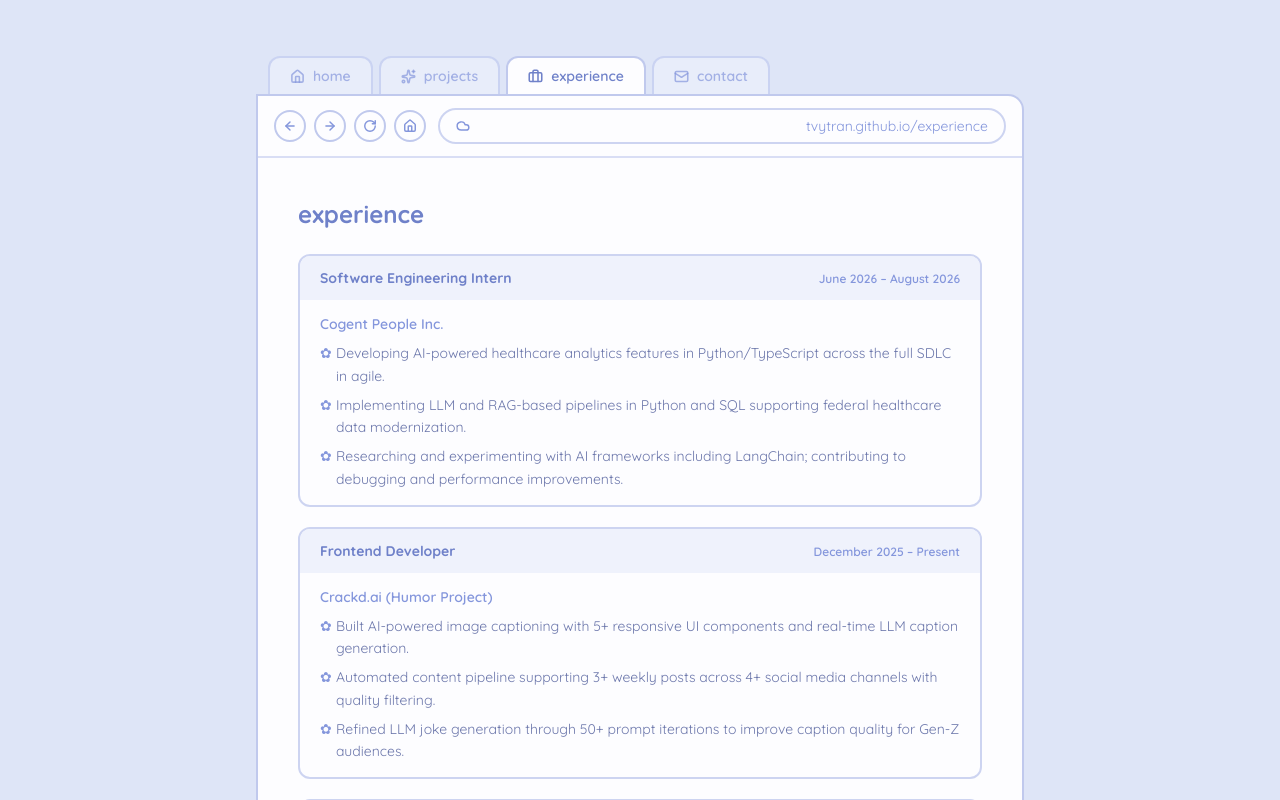
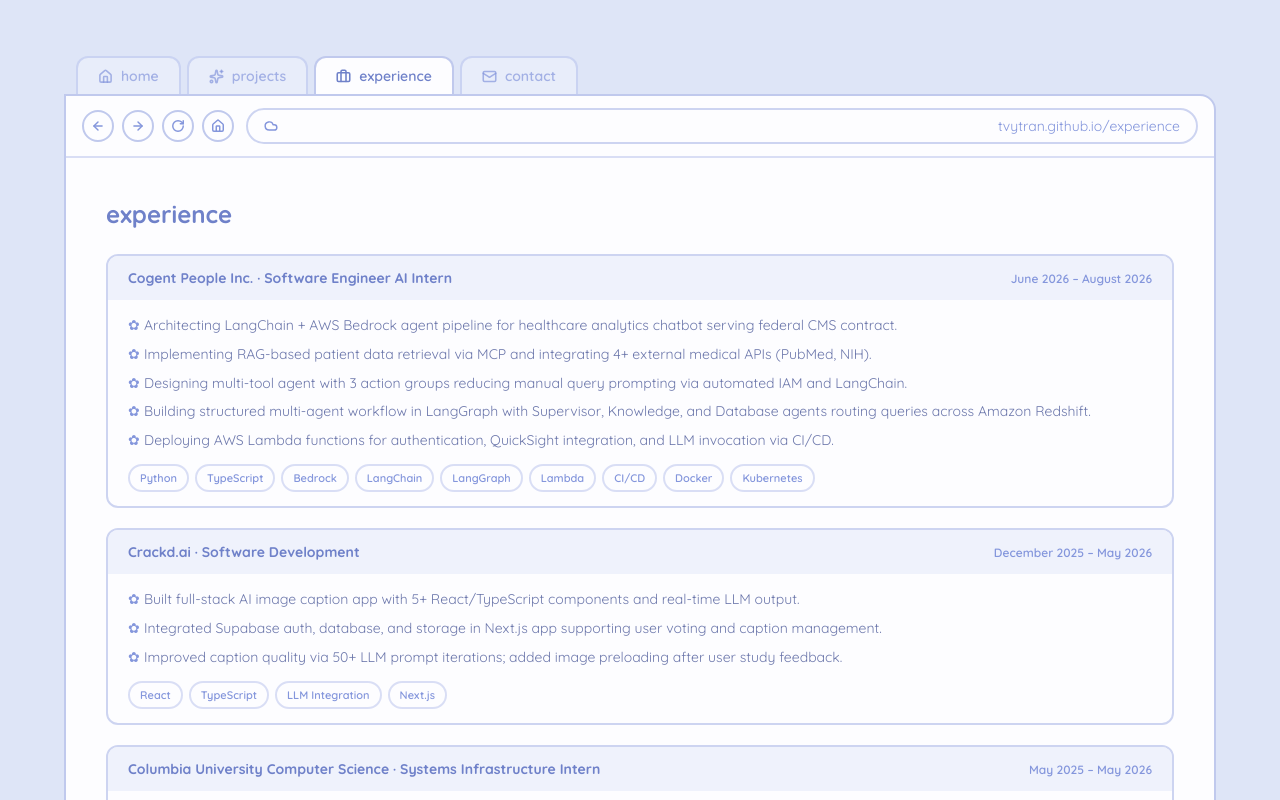
Before and after one commit to tvytran/tvytran.github.io, a React (Vite) app: page / in a window 1280 px wide. Both pictures are taken after a click on the button "experience". Shown: the top 800 px of the page. Built offline with nearby package versions, Linux system fonts and the light colour scheme.

Commit message:
Widen window, update experience section from resume, show email in contact tab

```diff
--- a/src/App.jsx
+++ b/src/App.jsx
@@ -55,7 +55,7 @@ export default function App() {
 
   return (
     <div className="min-h-screen bg-page font-round flex flex-col items-center px-4 py-8 md:py-14">
-      <div className="w-full max-w-3xl">
+      <div className="w-full max-w-6xl">
         {/* folder tabs */}
         <div className="flex gap-1.5 px-3 overflow-x-auto">
           {tabs.map(({ id, label, Icon }) => (
@@ -89,7 +89,7 @@ export default function App() {
           </div>
 
           {/* content */}
-          <div className="p-6 md:p-10">
+          <div className="p-6 md:p-10 min-h-[65vh]">
             <ActivePanel goTo={goTo} />
           </div>
         </div>
--- a/src/components/tabs/ContactTab.jsx
+++ b/src/components/tabs/ContactTab.jsx
@@ -7,9 +7,10 @@ export default function ContactTab() {
   return (
     <div className="max-w-md mx-auto text-center py-6">
       <h1 className="text-peri-deep font-bold text-2xl mb-3">say hi (˶ᵔ ᗜ ᵔ˶)</h1>
-      <p className="text-peri-text mb-8">
+      <p className="text-peri-text mb-2">
         feel free to reach out — always happy to connect!
       </p>
+      <p className="text-peri-deep font-bold text-sm mb-8">tvytran2@gmail.com</p>
 
       <div className="border-2 border-peri/50 rounded-xl overflow-hidden text-left">
         {socials.map(({ label, href }, i) => {
--- a/src/components/tabs/ExperienceTab.jsx
+++ b/src/components/tabs/ExperienceTab.jsx
@@ -6,14 +6,15 @@ export default function ExperienceTab() {
       <h1 className="text-peri-deep font-bold text-2xl mb-6">experience</h1>
 
       <div className="space-y-5">
-        {experiences.map(({ role, company, period, bullets }) => (
+        {experiences.map(({ role, company, period, stack, bullets }) => (
           <div key={role + company} className="border-2 border-peri/40 rounded-xl overflow-hidden">
             <div className="bg-peri-pale px-4 md:px-5 py-3 flex flex-col sm:flex-row sm:items-baseline sm:justify-between gap-0.5">
-              <span className="font-bold text-peri-deep text-sm">{role}</span>
+              <span className="font-bold text-peri-deep text-sm">
+                {company} · {role}
+              </span>
               <span className="text-xs text-peri font-semibold">{period}</span>
             </div>
             <div className="px-4 md:px-5 py-3.5">
-              <p className="text-sm font-semibold text-peri mb-2">{company}</p>
               <ul className="space-y-1.5">
                 {bullets.map((b) => (
                   <li key={b} className="text-sm text-peri-text leading-relaxed pl-4 relative">
@@ -22,6 +23,18 @@ export default function ExperienceTab() {
                   </li>
                 ))}
               </ul>
+              {stack?.length > 0 && (
+                <div className="flex flex-wrap gap-1.5 mt-3">
+                  {stack.map((s) => (
+                    <span
+                      key={s}
+                      className="text-[11px] font-semibold px-2.5 py-1 rounded-full border-2 border-peri/30 text-peri"
+                    >
+                      {s}
+                    </span>
+                  ))}
+                </div>
+              )}
             </div>
           </div>
         ))}
--- a/src/data.js
+++ b/src/data.js
@@ -54,53 +54,68 @@ export const projects = [
 
 export const experiences = [
   {
-    role: 'Software Engineering Intern',
+    role: 'Software Engineer AI Intern',
     company: 'Cogent People Inc.',
     period: 'June 2026 – August 2026',
+    stack: ['Python', 'TypeScript', 'Bedrock', 'LangChain', 'LangGraph', 'Lambda', 'CI/CD', 'Docker', 'Kubernetes'],
     bullets: [
-      'Developing AI-powered healthcare analytics features in Python/TypeScript across the full SDLC in agile.',
-      'Implementing LLM and RAG-based pipelines in Python and SQL supporting federal healthcare data modernization.',
-      'Researching and experimenting with AI frameworks including LangChain; contributing to debugging and performance improvements.',
+      'Architecting LangChain + AWS Bedrock agent pipeline for healthcare analytics chatbot serving federal CMS contract.',
+      'Implementing RAG-based patient data retrieval via MCP and integrating 4+ external medical APIs (PubMed, NIH).',
+      'Designing multi-tool agent with 3 action groups reducing manual query prompting via automated IAM and LangChain.',
+      'Building structured multi-agent workflow in LangGraph with Supervisor, Knowledge, and Database agents routing queries across Amazon Redshift.',
+      'Deploying AWS Lambda functions for authentication, QuickSight integration, and LLM invocation via CI/CD.',
     ],
   },
   {
-    role: 'Frontend Developer',
-    company: 'Crackd.ai (Humor Project)',
-    period: 'December 2025 – Present',
+    role: 'Software Development',
+    company: 'Crackd.ai',
+    period: 'December 2025 – May 2026',
+    stack: ['React', 'TypeScript', 'LLM Integration', 'Next.js'],
     bullets: [
-      'Built AI-powered image captioning with 5+ responsive UI components and real-time LLM caption generation.',
-      'Automated content pipeline supporting 3+ weekly posts across 4+ social media channels with quality filtering.',
-      'Refined LLM joke generation through 50+ prompt iterations to improve caption quality for Gen-Z audiences.',
+      'Built full-stack AI image caption app with 5+ React/TypeScript components and real-time LLM output.',
+      'Integrated Supabase auth, database, and storage in Next.js app supporting user voting and caption management.',
+      'Improved caption quality via 50+ LLM prompt iterations; added image preloading after user study feedback.',
     ],
   },
   {
     role: 'Systems Infrastructure Intern',
+    company: 'Columbia University Computer Science',
+    period: 'May 2025 – May 2026',
+    stack: ['Kubernetes', 'Docker', 'GitLab CI/CD', 'Python', 'Bash', 'Ansible'],
+    bullets: [
+      'Designed and ran tests on monitoring systems processing 15,000+ data points/hour, validating server health.',
+      'Resolved 200+ technical support tickets, diagnosing and fixing server, network, and account issues for researchers.',
+      'Engineered Flask-based dashboard with LDAP authentication and DNS resolution diagnostics for 50+ researchers with technical documentation.',
+    ],
+  },
+  {
+    role: 'Teaching Assistant, Data Structures',
     company: 'Columbia University CS',
-    period: 'May 2025 – Present',
+    period: 'January 2026 – December 2026',
+    stack: ['Java', 'Algorithms', 'Office Hours'],
     bullets: [
-      'Built monitoring systems processing 15,000+ data points/hour across 25+ distributed research machines.',
-      'Engineered Flask-based server health dashboard with LDAP authentication serving 50+ researchers real-time.',
-      'Resolved 30+ Linux server issues across SSH, Docker, and network connectivity.',
+      'Support 300+ students in understanding core data structures/algorithms through office hours and assignment grading.',
+      'Collaborate with course staff to evaluate/validate student submissions, providing feedback on Java implementations/software design principles.',
     ],
   },
   {
     role: 'Multimedia Assistant',
-    company: 'Columbia University School of Social Work',
-    period: 'Sept 2024 – May 2025',
+    company: 'Columbia School of Social Work',
+    period: 'September 2024 – May 2025',
+    stack: ['Technical Support', 'Help Desk'],
     bullets: [
-      'Provided technical support to professors, troubleshooting classroom technology.',
-      'Managed help desk operations, resolving incoming tech issues efficiently.',
-      'Maintained and secured projectors and computers with proper closing procedures.',
+      'Provided technical support to professors, troubleshooting monitors, computers, and classroom technology setups.',
+      'Maintained/secured tech equipment (projectors and computers) ensuring proper functionality and closing procedures.',
     ],
   },
   {
-    role: 'Student Leader',
+    role: 'Teaching Assistant',
     company: 'Columbia Summer Engineering Program',
     period: 'June 2024 – August 2024',
+    stack: ['Python', 'pandas', 'NumPy', 'C++', 'Unity', 'C#'],
     bullets: [
-      'Mentored 35+ students on 10+ data science projects using Python, pandas, and NumPy.',
-      'Guided 40+ students through 50+ competitive programming challenges in C++ and Java.',
-      'Taught intro to game development covering Unity, C#, and 3+ projects.',
+      'Guided 40+ students through 50+ competitive programming challenges in C++/Java, and software design/OOP skills.',
+      "Alongside fellow TA's taught intro to gaming course covering Unity/C#, and 3+ game development projects.",
     ],
   },
 ]
```
